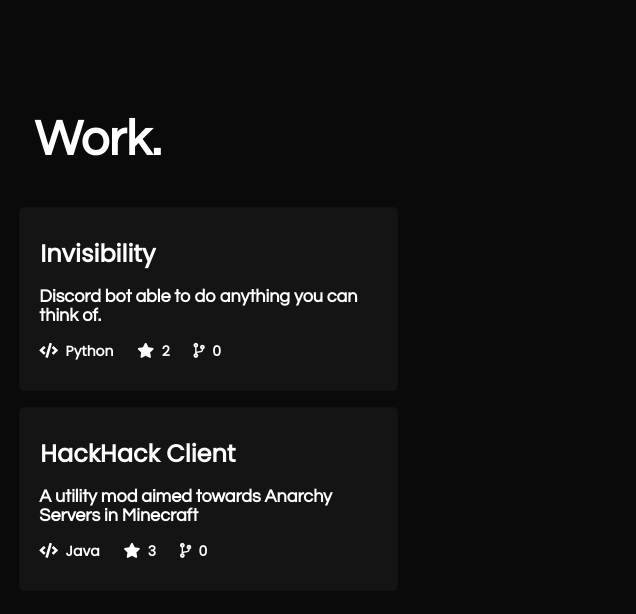
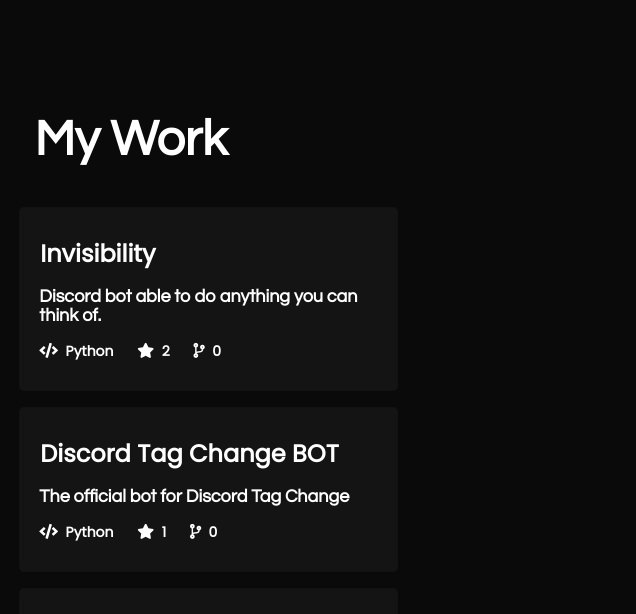
Before and after one commit to CUPZYY/CUPZYY.github.io, a plain HTML site: page index.html in a window 1280 px wide. Shown: the top 614 px of the page, 388-1024 px from the left. Drawn offline with nearby package versions, Linux system fonts and the light colour scheme; no server answers; a script that the page names is missing.

Commit message:
Update index.html

```diff
--- a/index.html
+++ b/index.html
@@ -34,7 +34,7 @@
     </div>
     <div id="display">
       <div id="work">
-        <h1>Work.</h1>
+        <h1>My Work</h1>
         <div class="projects" id="work_section">
                         <a href="https://www.smallbrainclub.tk/Invisibility.html" target="_blank">
                         <section>
@@ -45,6 +45,19 @@
                             <div class="bottom_section">
                                 <span style="display:inline-block;"><i class="fas fa-code"></i>&nbsp; Python</span>
                                 <span><i class="fas fa-star"></i>&nbsp; 2</span>
+                                <span><i class="fas fa-code-branch"></i>&nbsp; 0</span>
+                            </div>
+                        </section>
+                        </a>
+                        <a href="https://discord.com/invite/tRT4grf" target="_blank">
+                        <section>
+                            <div class="section_title">Discord Tag Change BOT</div>
+                            <div class="about_section">
+                            <span style="display:block;">The official bot for Discord Tag Change</span>
+                            </div>
+                            <div class="bottom_section">
+                                <span style="display:inline-block;"><i class="fas fa-code"></i>&nbsp; Python</span>
+                                <span><i class="fas fa-star"></i>&nbsp; 1</span>
                                 <span><i class="fas fa-code-branch"></i>&nbsp; 0</span>
                             </div>
                         </section>
```
